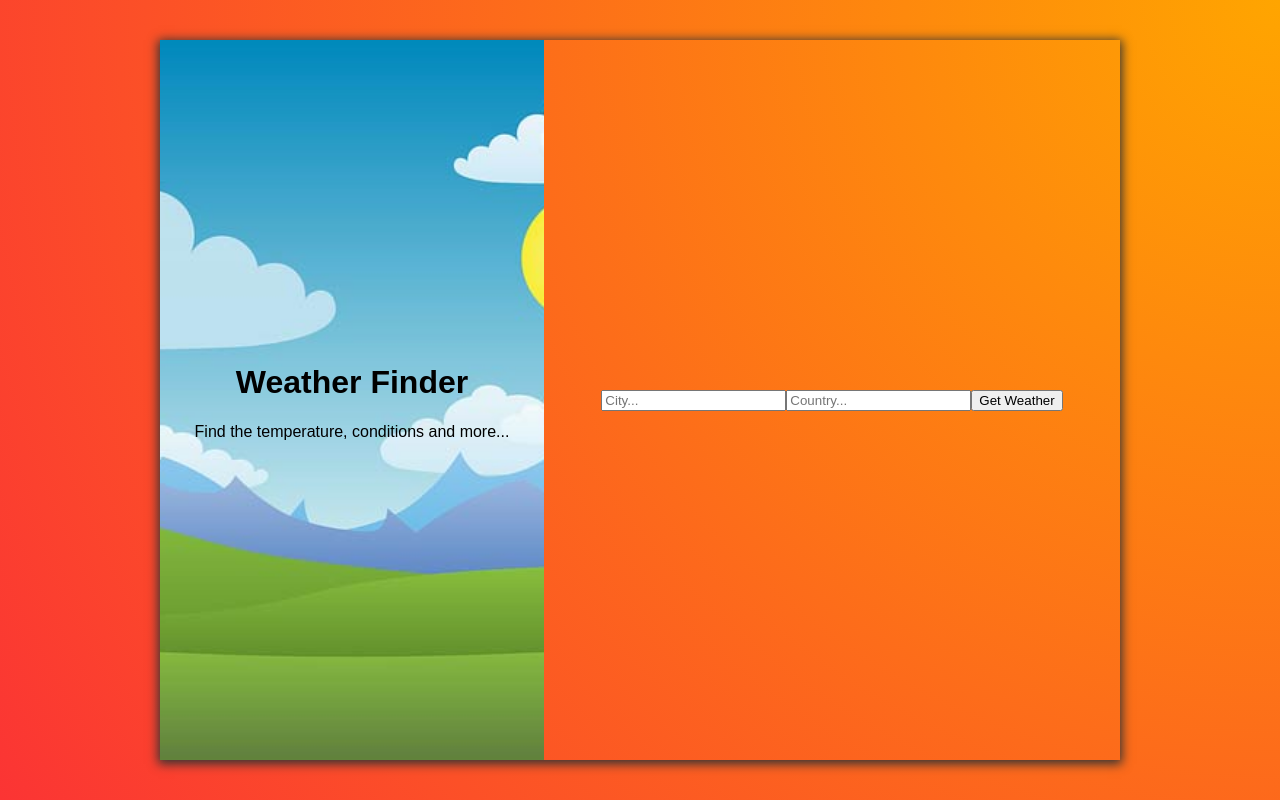
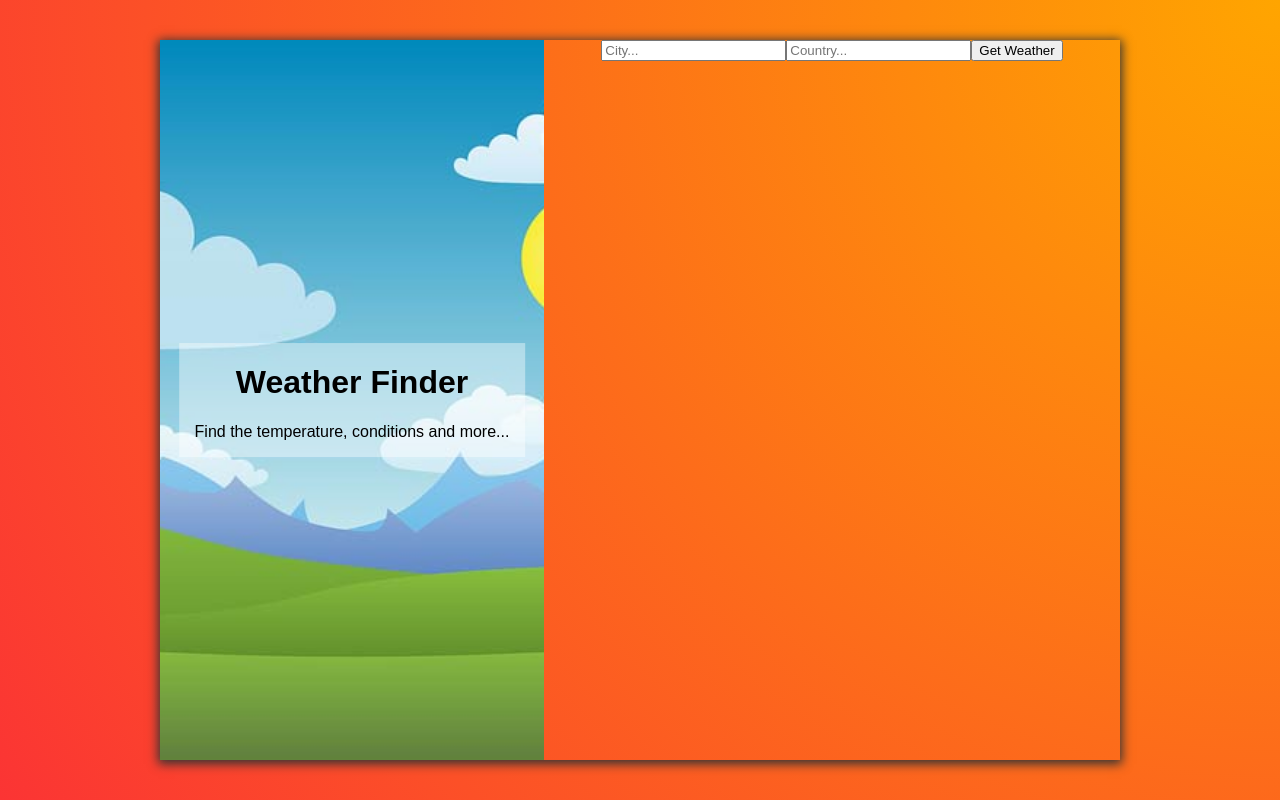
Before and after one commit to its-gio/weather-app, a React (Create React App) app: page / in a window 1280 px wide. Built offline with nearby package versions, Linux system fonts and the light colour scheme; the HTML template or start-up script is replaced by a standard one.

Commit message:
Adding variable for easy changes in the long run and adding new container for form. plus! Changing name from inner to title--inner

```diff
--- a/src/components/Form.js
+++ b/src/components/Form.js
@@ -1,11 +1,13 @@
 import React from 'react';
 
 const Form = (props) => (
-  <form onSubmit={props.getWeather} className="content-container__form right" >
-    <input type="text" name="city" placeholder="City..." />
-    <input type="text" name="country" placeholder="Country..." />
-    <button>Get Weather</button>
-  </form>
+  <div className="content-container__form right">
+    <form onSubmit={props.getWeather}>
+      <input type="text" name="city" placeholder="City..." />
+      <input type="text" name="country" placeholder="Country..." />
+      <button>Get Weather</button>
+    </form>
+  </div>
 )
 
 export default Form;
--- a/src/components/Title.js
+++ b/src/components/Title.js
@@ -2,9 +2,9 @@ import React from 'react';
 
 const Title = () => (
   <header className="content-container__title left">
-    <div className="content-container__inner">
-    <h1>Weather Finder</h1>
-    <p>Find the temperature, conditions and more...</p>
+    <div className="content-container__title--inner">
+      <h1>Weather Finder</h1>
+      <p>Find the temperature, conditions and more...</p>
     </div>
   </header>
 )
--- a/src/css/App.css
+++ b/src/css/App.css
@@ -6,7 +6,7 @@ header {
     display: flex;
     max-width: 75%;
     margin: 0 auto;
-    height: 90vh;
+    height: var(--content-height);
     align-items: center;
     transform: translateY(5vh);
     box-shadow: 0px 2px 10px 2px #333;
@@ -15,22 +15,25 @@ header {
 /* Title Container */
 .content-container__title.left {
     width: 40%;
-    height: 90vh;
+    height: var(--content-height);
     position: relative;
     background: url(../img/weather-background.jpg) no-repeat center;
     background-size: cover;
 }
 
-.content-container__inner {
+.content-container__title--inner {
     min-width: 90%;
     position: absolute;
     top: 50%;
     left: 50%;
     transform: translate(-50%, -50%);
+    background: rgba(255, 255, 255, .4);
 }
 
 /* Form Container */
 .content-container__form.right {
     width: 60%;
     text-align: center;
+    align-self: flex-start;
+    height: var(--content-height);
 }
--- a/src/index.css
+++ b/src/index.css
@@ -1,4 +1,8 @@
 @import './css/App.css';
+
+:root {
+  --content-height: 90vh;
+}
 
 body {
   margin: 0;
```
